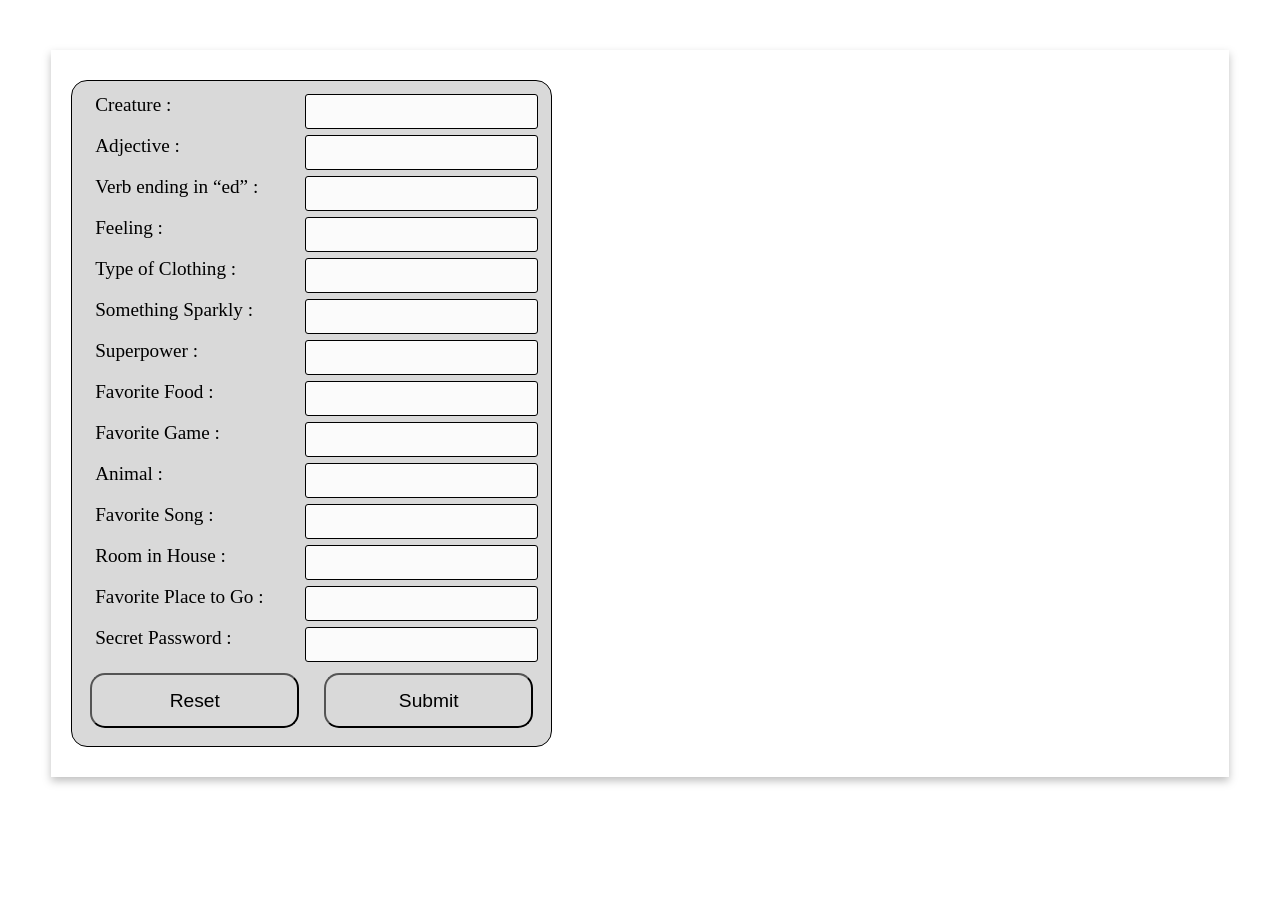
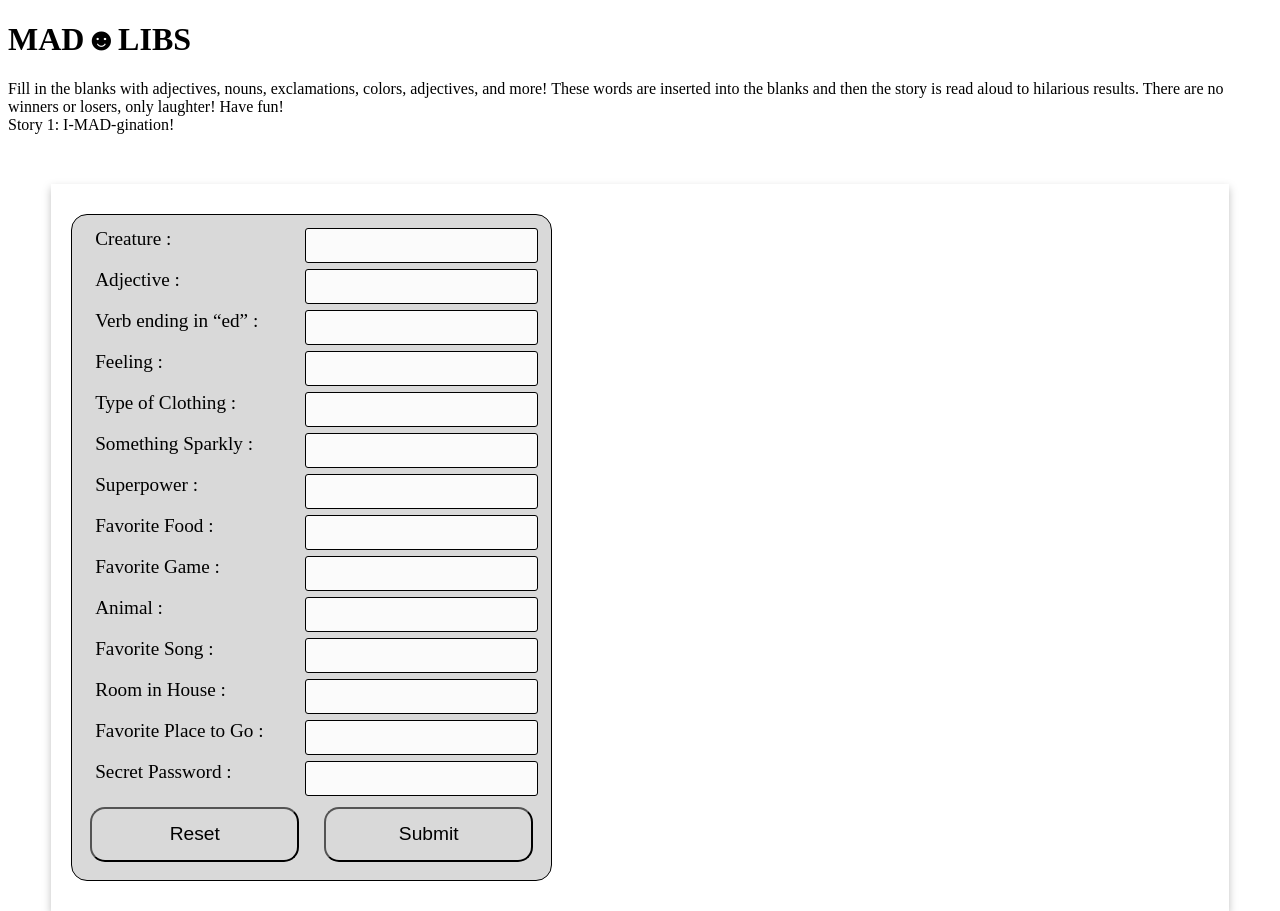
Before and after one commit to chingu-voyages/v43-tier1-team-08, a plain HTML site: page index.html in a window 1280 px wide. Shown: the top 911 px of the page. Before the commit the page ends 827 px from the top, so only its background shows below. Drawn offline with Linux system fonts and the light colour scheme.

Commit message:
Completed Framework Tasks

```diff
--- a/index.html
+++ b/index.html
@@ -12,6 +12,22 @@
         <link href="https://fonts.googleapis.com/css2?family=Caveat:wght@600&display=swap" rel="stylesheet">
         <script src="app.js" defer></script>
     </head>
+    <header>
+        <div class="flex-container">
+            <div>
+                <h1 class="game-title">
+                    MAD☻LIBS
+                </h1>
+            </div>
+            <div>Fill in the blanks with adjectives, nouns, exclamations, colors, adjectives, and more!
+                These words are inserted into the blanks and then the story is read aloud to hilarious results.
+                There are no winners or losers, only laughter! Have fun!
+            </div>
+            <div class="story-title1">
+                Story 1: I-MAD-gination!
+            </div>
+        </div>
+    </header>
     <body>
         <div class="container">
             <section class="word-form">
```
